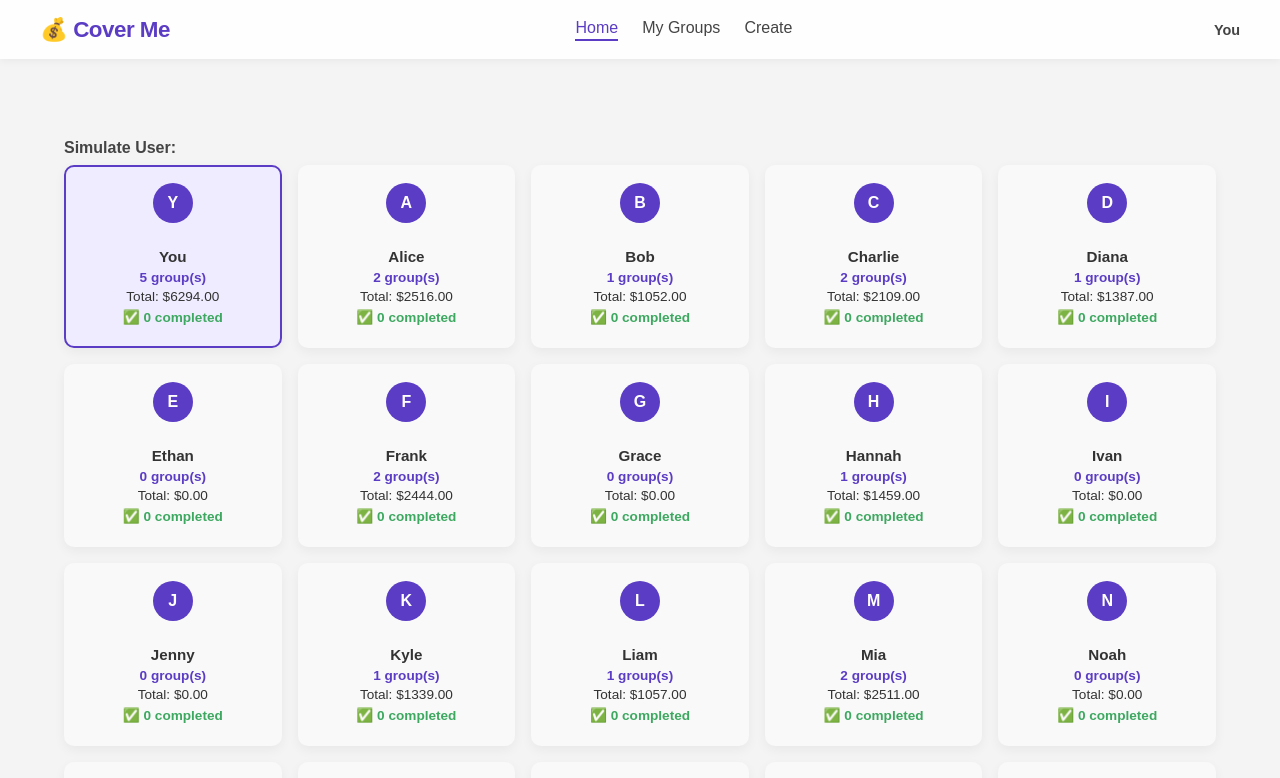
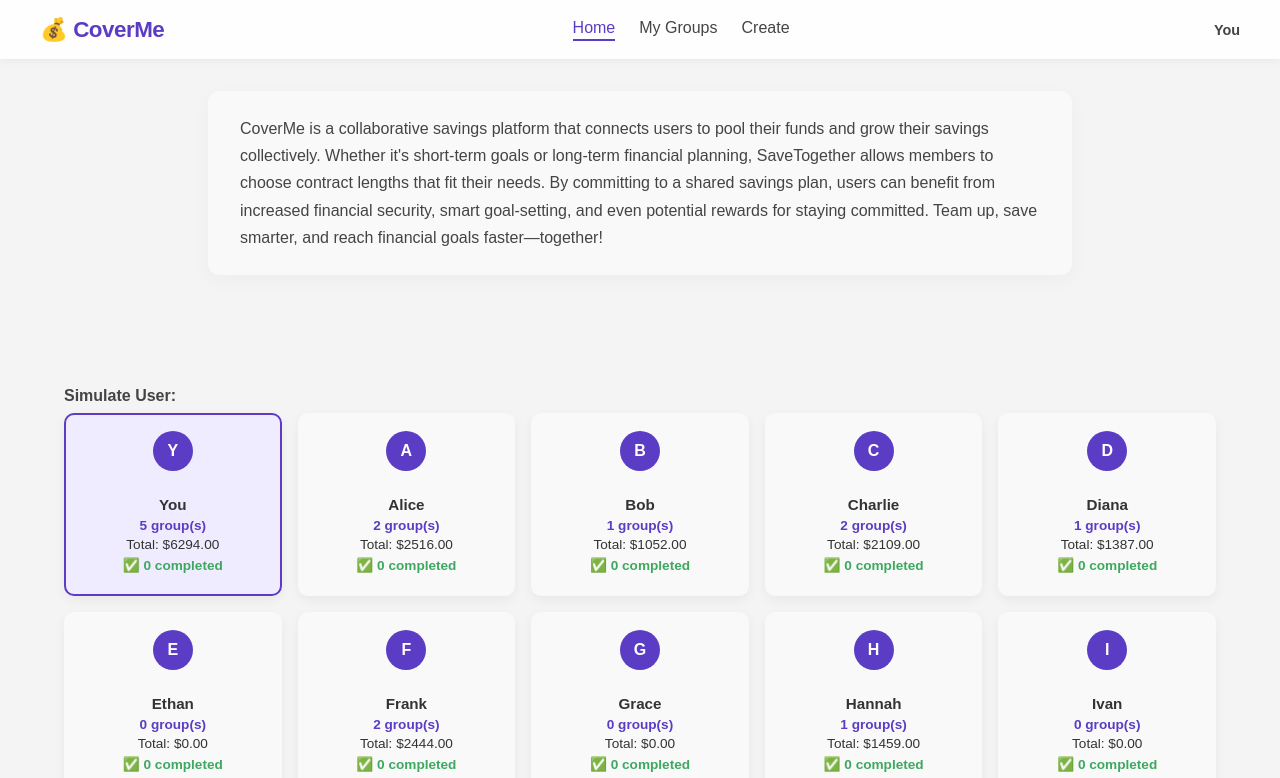
Before and after one commit to estelo2jz/cover-me, a React (Create React App) app: page / in a window 1280 px wide. Shown: the top 778 px of the page. Built offline with nearby package versions, Linux system fonts and the light colour scheme.

Commit message:
added about desc

```diff
--- a/src/App.jsx
+++ b/src/App.jsx
@@ -15,6 +15,10 @@ const App = () => {
     <Router>
       <div className="app">
         <Navigation currentUser={currentUser} />
+      <p className="app__description">
+      CoverMe is a collaborative savings platform that connects users to pool their funds and grow their savings collectively. Whether it's short-term goals or long-term financial planning,
+      SaveTogether allows members to choose contract lengths that fit their needs. By committing to a shared savings plan, users can benefit from increased financial security, smart goal-setting, and even potential rewards for staying committed. Team up, save smarter, and reach financial goals faster—together!
+      </p>
 
         <main className="app__main">
           <Routes>
--- a/src/App.scss
+++ b/src/App.scss
@@ -33,3 +33,32 @@
     padding: 2rem;
   }
 }
+
+.app__description {
+  max-width: 800px;
+  margin: 2rem auto;
+  font-size: 1rem;
+  line-height: 1.7;
+  color: #444;
+  background: #f9f9f9;
+  padding: 1.5rem 2rem;
+  border-radius: 12px;
+  box-shadow: 0 6px 20px rgba(0, 0, 0, 0.03);
+  animation: fadeIn 0.4s ease-out;
+
+  @keyframes fadeIn {
+    from {
+      opacity: 0;
+      transform: translateY(10px);
+    }
+    to {
+      opacity: 1;
+      transform: translateY(0);
+    }
+  }
+
+  @media (max-width: 600px) {
+    padding: 1rem 1.2rem;
+    font-size: 0.95rem;
+  }
+}
--- a/src/components/Navigation/Navigation.jsx
+++ b/src/components/Navigation/Navigation.jsx
@@ -13,7 +13,7 @@ const Navigation = ({ currentUser }) => {
   return (
     <header className="nav">
       <div className="nav__wrapper">
-        <div className="nav__logo">💰 Cover Me</div>
+        <div className="nav__logo">💰 CoverMe</div>
 
         <nav className={`nav__menu ${isOpen ? "open" : ""}`}>
           <Link to="/" onClick={close} className={location.pathname === "/" ? "active" : ""}>Home</Link>
```
